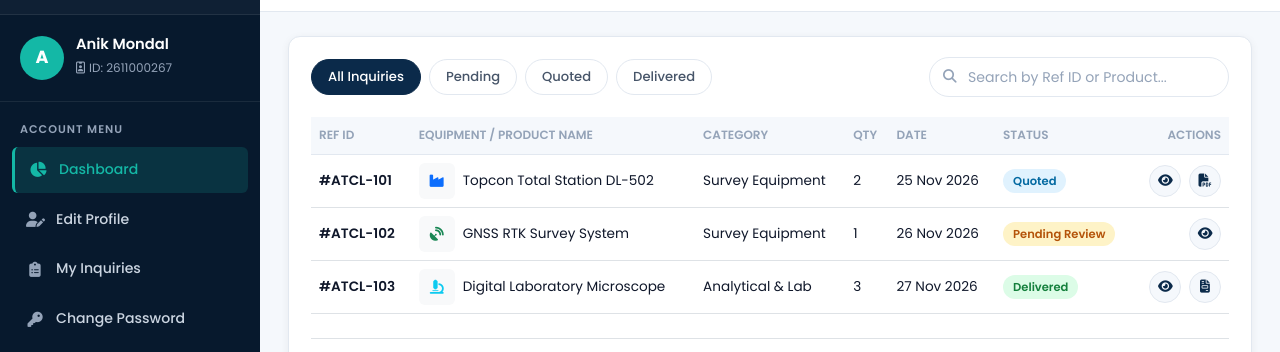
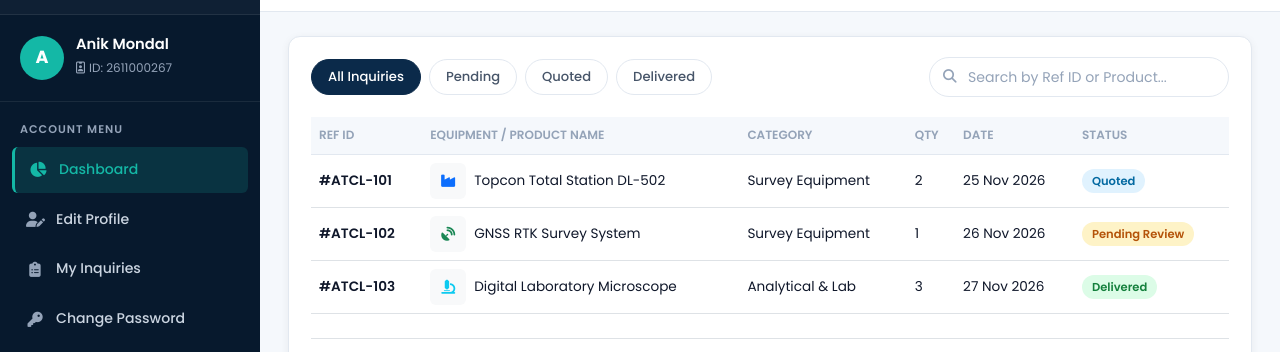
Before and after one commit to coderixa-dev/Atcl-Frontend, a plain HTML site: page my-inquiries.html in a window 1280 px wide. Shown: the part 68-420 px from the top of the page. Drawn offline with nearby package versions, Linux system fonts and the light colour scheme.

Commit message:
Update my inquiries page: remove action buttons from table and center align news details section

```diff
--- a/my-inquiries.html
+++ b/my-inquiries.html
@@ -99,7 +99,7 @@
                   <th>Qty</th>
                   <th>Date</th>
                   <th>Status</th>
-                  <th class="text-end">Actions</th>
+
                 </tr>
               </thead>
               <tbody>
@@ -118,11 +118,7 @@
                   <td>2</td>
                   <td>25 Nov 2026</td>
                   <td><span class="badge-status badge-quoted">Quoted</span></td>
-                  <td class="text-end">
-                    <a href="#" class="btn-action" title="View Details"><i class="fa-solid fa-eye"></i></a>
-                    <a href="#" class="btn-action ms-1" title="Download Quotation PDF"><i
-                        class="fa-solid fa-file-pdf"></i></a>
-                  </td>
+
                 </tr>
 
                 <tr>
@@ -140,9 +136,7 @@
                   <td>1</td>
                   <td>26 Nov 2026</td>
                   <td><span class="badge-status badge-pending">Pending Review</span></td>
-                  <td class="text-end">
-                    <a href="#" class="btn-action" title="View Details"><i class="fa-solid fa-eye"></i></a>
-                  </td>
+
                 </tr>
 
                 <tr>
@@ -160,11 +154,7 @@
                   <td>3</td>
                   <td>27 Nov 2026</td>
                   <td><span class="badge-status badge-delivered">Delivered</span></td>
-                  <td class="text-end">
-                    <a href="#" class="btn-action" title="View Details"><i class="fa-solid fa-eye"></i></a>
-                    <a href="#" class="btn-action ms-1" title="Download Invoice"><i
-                        class="fa-solid fa-file-invoice"></i></a>
-                  </td>
+
                 </tr>
               </tbody>
             </table>
```
Also changed, not shown: asset/css/style.css.
